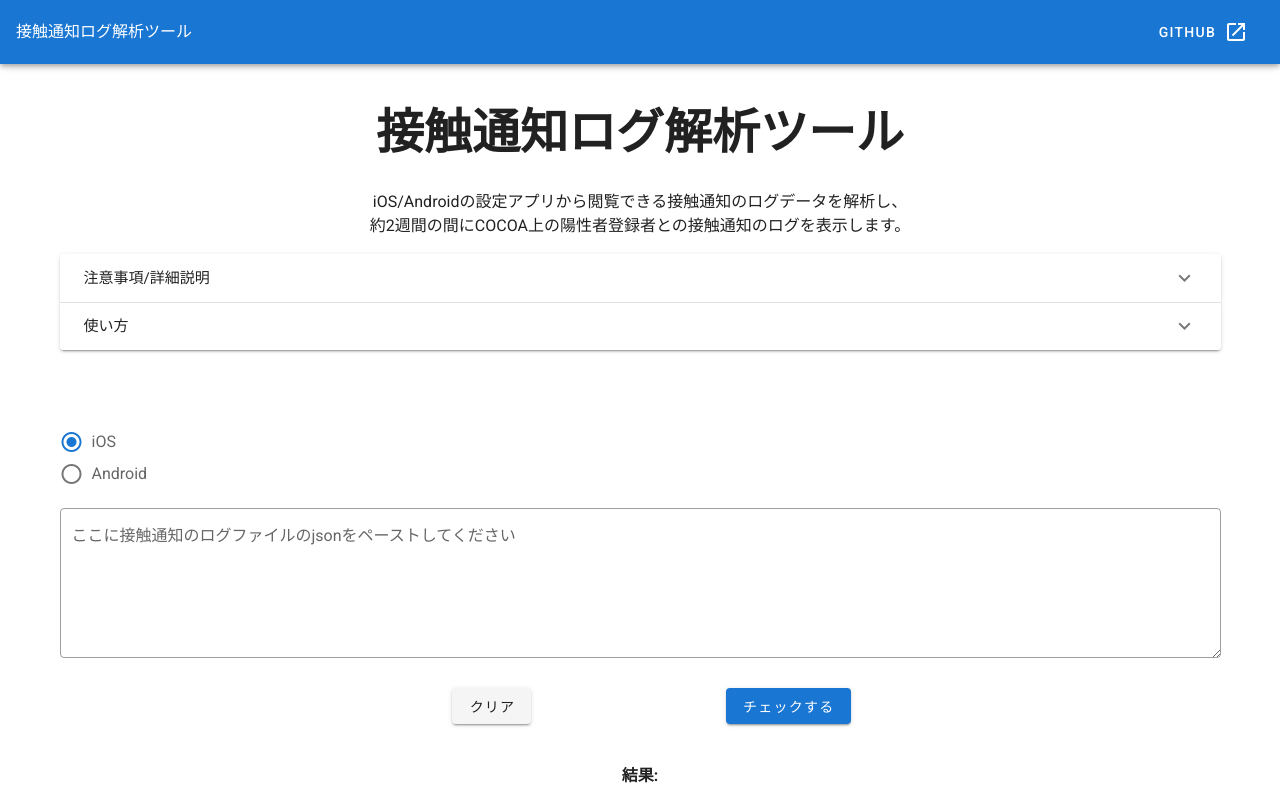
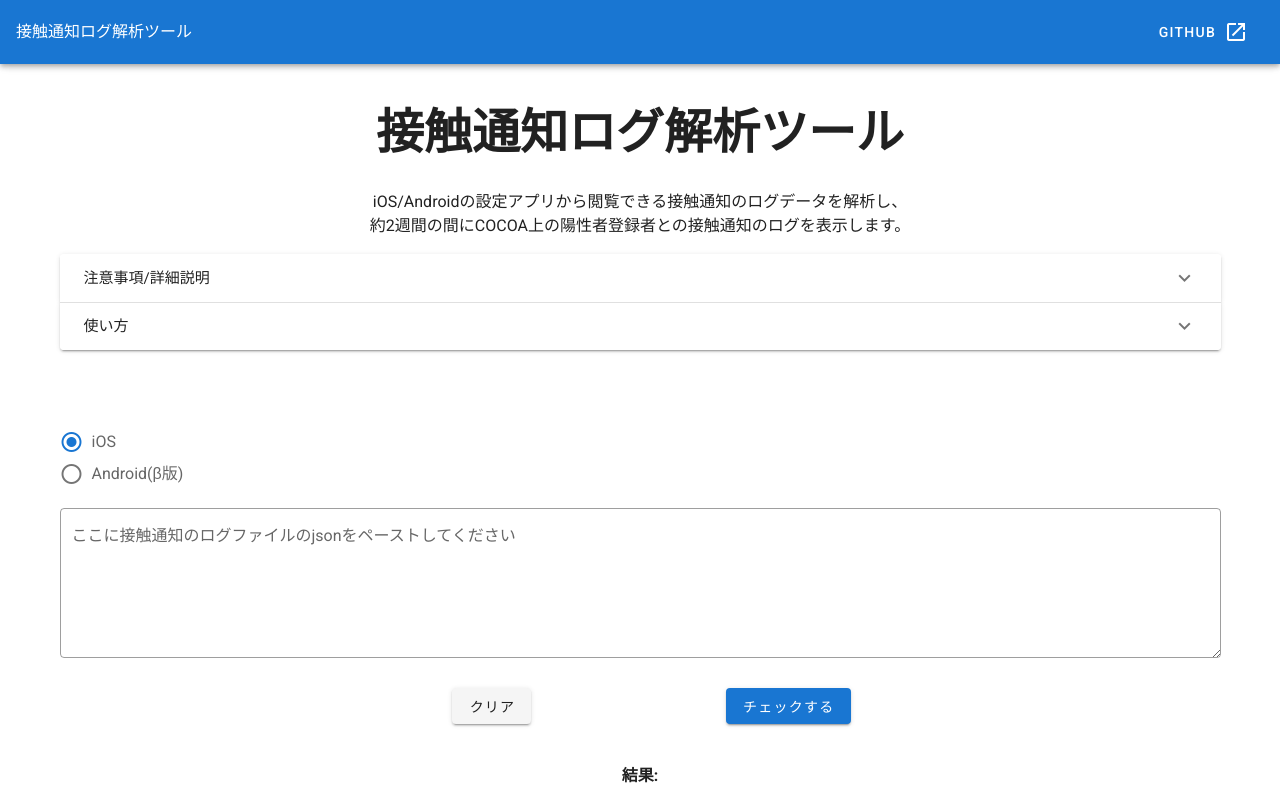
Before and after one commit to ktansai/COVID-19-ExposeChecker, a Vue app: page / in a window 1280 px wide. Shown: the top 800 px of the page. Built offline with nearby package versions, Linux system fonts and the light colour scheme.

Commit message:
renamed android option

```diff
--- a/src/components/ExposeChecker.vue
+++ b/src/components/ExposeChecker.vue
@@ -44,7 +44,7 @@
       >
             <v-radio-group v-model="os">
               <v-radio key="ios" label="iOS" value="ios"></v-radio>
-              <v-radio key="android" label="Android" value="android"></v-radio>
+              <v-radio key="android" label="Android(β版)" value="android"></v-radio>
             </v-radio-group>
 
             <v-textarea
```
